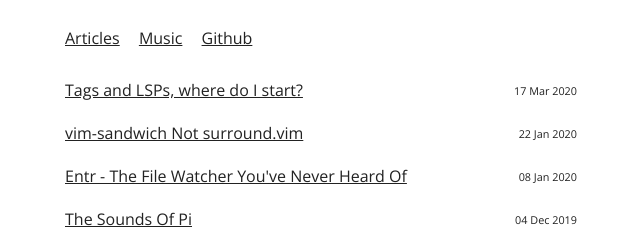
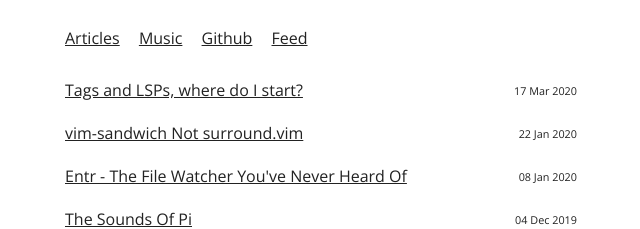
Before and after one commit to joereynolds/joereynolds.github.io, a Jekyll site: the page built from index.html, in a window 1280 px wide. Shown: the top 229 px of the page, without its empty margins (319-959 px from the left). Built offline with Jekyll 4.4.1, drawn with Linux system fonts in a browser that asks for light colours.

Commit message:
Add 'Feed' link

```diff
--- a/_includes/header.html
+++ b/_includes/header.html
@@ -1,8 +1,8 @@
 <header class="header cf" role="banner">
     <nav role="navigation">
-        <a class="active" href="/">Articles</a>
+        <a href="/">Articles</a>
         <a href="/music">Music</a>
         <a href="https://github.com/joereynolds" target="_blank">Github</a>
-        <!-- <a href="https://patreon.com/joereynolds" target="_blank">Patreon</a> -->
+        <a href="/feed">Feed</a>
     </nav>
 </header>
```
